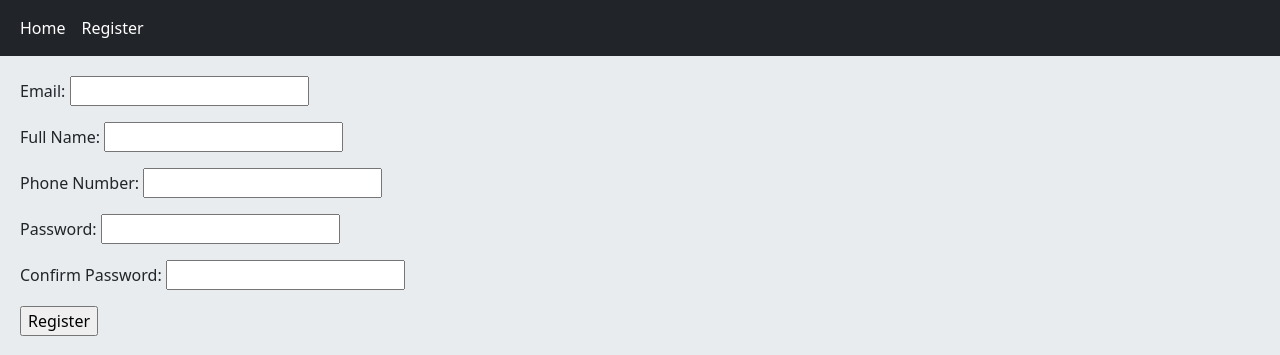
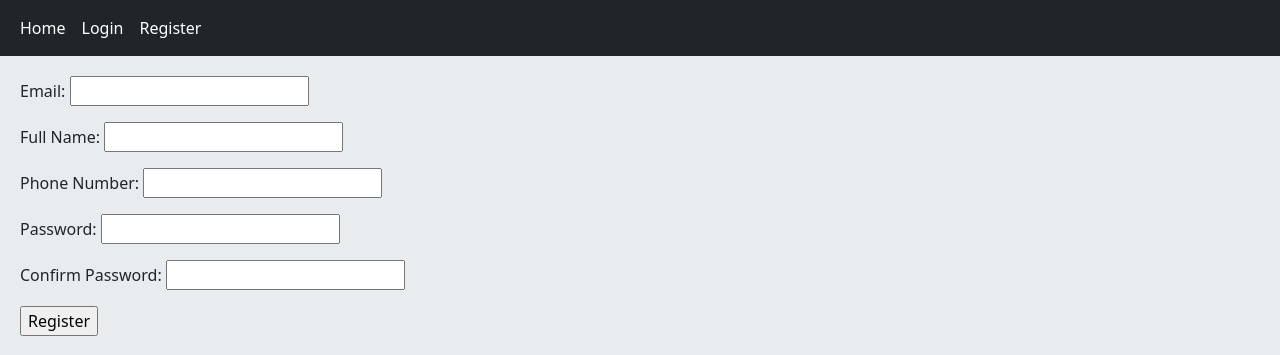
Before and after one commit to darkkLUCIFER/online_shop, a Django app: page /accounts/register/ in a window 1280 px wide. Shown: the top 355 px of the page. Run offline with Django 5.2, Linux system fonts and the light colour scheme.

Commit message:
feat: add login in navbar.html

```diff
--- a/templates/partials/navbar.html
+++ b/templates/partials/navbar.html
@@ -2,7 +2,10 @@
     <div class="container-fluid">
         <div class="navbar-nav">
             <a class="nav-link active" href="{% url 'home:home' %}">Home</a>
-            <a class="nav-link active" href="{% url 'accounts:user_register' %}">Register</a>
+            {% if not request.user.is_authenticated %}
+                <a class="nav-link active" href="{% url 'accounts:user_login' %}">Login</a>
+                <a class="nav-link active" href="{% url 'accounts:user_register' %}">Register</a>
+            {% endif %}
         </div>
     </div>
 </nav>
```
